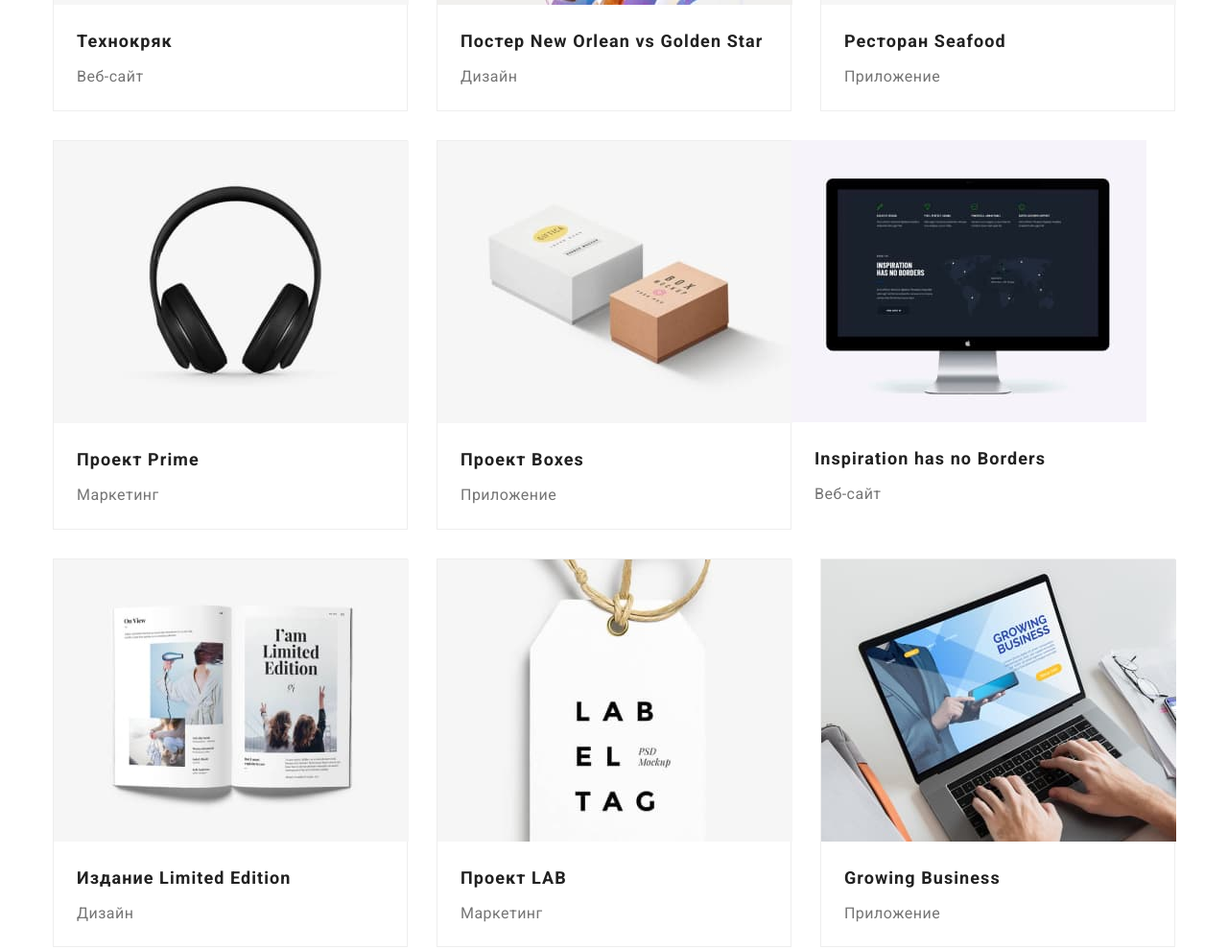
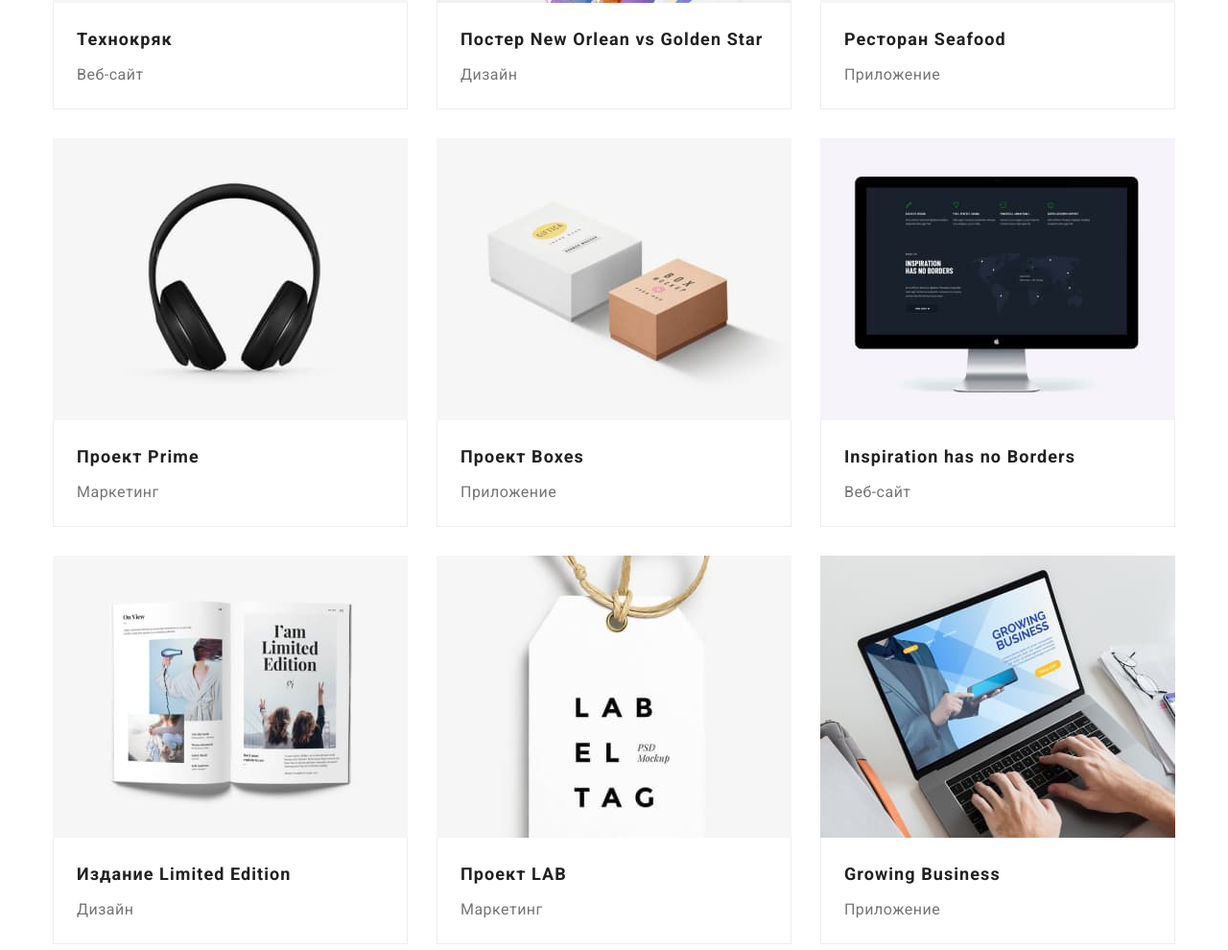
Before and after one commit to AlexDolhov/goit-markup-hw-03, a plain HTML site: page portfolio.html in a window 1280 px wide. Shown: the part 553-1543 px from the top of the page at 96% size. Drawn offline with nearby package versions, Linux system fonts and the light colour scheme.

Commit message:
code optimisation+fixes
- removed display: block from header site-nav links
- header logo paddings
- removed top padding from services section
- workers card margin optimisation
- div for cards information
- fixed one card (no class item)
- fixed border on cards
- fixed header bottom border

```diff
--- a/css/styles.css
+++ b/css/styles.css
@@ -81,6 +81,14 @@ body {
 }
 
 /* Header section */
+.header {
+  border-bottom: 1px solid var(--header-border);
+}
+
+.header .logo {
+  padding: 24px 0;
+}
+
 .logo {
   color: var(--accent-color);
   font-family: Raleway;
@@ -99,8 +107,6 @@ body {
 .main-nav {
   display: flex;
   align-items: center;
-
-  border-bottom: 1px solid var(--header-border);
 }
 
 .site-nav {
@@ -113,7 +119,6 @@ body {
 }
 
 .site-nav .link {
-  display: block;
   padding-top: 32px;
   padding-bottom: 32px;
 
@@ -237,6 +242,10 @@ body {
 
 /* Services section */
 
+.services {
+  padding-bottom: 94px;
+}
+
 .services .list {
   display: flex;
   justify-content: space-between;
@@ -282,9 +291,11 @@ body {
   0px 2px 1px rgba(0, 0, 0, 0.2);
   border-radius: 0px 0px 4px 4px;
 }
+.team img {
+  margin-bottom: 30px;
+}
 
 .team .worker {
-  margin-top: 30px;
   margin-bottom: 10px;
 
   color: var(--title-color);
@@ -395,6 +406,8 @@ color: var(--accent-color);
   0px 2px 2px rgba(0, 0, 0, 0.12);
 }
 
+/* Portfolio content */
+
 .portfolio-content {
   display: flex;
   flex-wrap: wrap;
@@ -406,12 +419,18 @@ color: var(--accent-color);
   width: calc(100% / 3 - 30px);
   margin-left: 30px;
   margin-bottom: 30px;
+}
 
-  border: 1px solid var(--portfolio-cars-border);
+.item-info {
+  padding: 20px 24px;
+
+  border-left: 1px solid var(--portfolio-cars-border);
+  border-right: 1px solid var(--portfolio-cars-border);
+  border-bottom: 1px solid var(--portfolio-cars-border);
 }
 
 .portfolio-content .title {
-  margin: 20px 24px 4px 24px;
+  margin-bottom: 4px;
 
   color: var(--title-color);
   font-weight: 700;
@@ -420,7 +439,6 @@ color: var(--accent-color);
   letter-spacing: 0.06em;
 }
 .portfolio-content .text {
-  margin: 0 24px 20px;
   color: var(--text-color);
   font-size: 16px;
   line-height: 1.86;
--- a/portfolio.html
+++ b/portfolio.html
@@ -52,48 +52,69 @@
                 <ul class="portfolio-content list">
                     <li class="item">
                         <img src="img/technocrack.jpg" alt="Ноутбук" width="370">
+                        <div class="item-info">
                             <h2 class="title">Технокряк</h2>
                             <p class="text">Веб-сайт</p>
+                        </div>
+
                     </li>
                     <li class="item">
                         <img src="img/basketbolists.jpg" alt="Баскетболисты" width="370">
+                        <div class="item-info">
                             <h2 class="title">Постер <span lang="en">New Orlean vs Golden Star</span></h2>
                             <p class="text">Дизайн</p>
+                        </div>
+
                     </li>
                     <li class="item">
                         <img src="img/restaurant-seafood.jpg" alt="Логотип ресторана" width="370">
+                        <div class="item-info">
                             <h2 class="title">Ресторан <span lang="en">Seafood</span></h2>
                             <p class="text">Приложение</p>
+                        </div>
+
                     </li>
                     <li class="item">
                         <img src="img/headphones.jpg" alt="Наушники" width="370">
+                        <div class="item-info">
                             <h2 class="title">Проект <span lang="en">Prime</span></h2>
                             <p class="text">Маркетинг</p>
+                        </div>
                     </li>
                     <li class="item">
                         <img src="img/boxes.jpg" alt="Коробки" width="370">
+                        <div class="item-info">
                             <h2 class="title">Проект <span lang="en">Boxes</span></h2>
                             <p class="text">Приложение</p>
+                        </div>
                     </li>
-                    <li>
+                    <li class="item">
                         <img src="img/monitor.jpg" alt="Монитор" width="370">
+                        <div class="item-info">
                             <h2 class="title" lang="en">Inspiration has no Borders</h2>
                             <p class="text">Веб-сайт</p>
+                        </div>
                     </li>
                     <li class="item">
                         <img src="img/book.jpg" alt="Книга" width="370">
+                        <div class="item-info">
                             <h2 class="title">Издание <span lang="en">Limited Edition</span></h2>
                             <p class="text">Дизайн</p>
+                        </div>
                     </li>
                     <li class="item">
                         <img src="img/tag.jpg" alt="Лейба" width="370">
+                        <div class="item-info">
                             <h2 class="title">Проект <span lang="en">LAB</span></h2>
                             <p class="text">Маркетинг</p>
+                        </div>
                     </li>
                     <li class="item">
                         <img src="img/businessman.jpg" alt="Бизнесмен" width="370">
+                        <div class="item-info">
                             <h2 class="title" lang="en">Growing Business</h2>
                             <p class="text">Приложение</p>
+                        </div>
                     </li>
                 </ul>
             </div>
```
Also changed, not shown: index.html (+1 -1 lines). Lines whose indentation alone changed are shown as unchanged.
